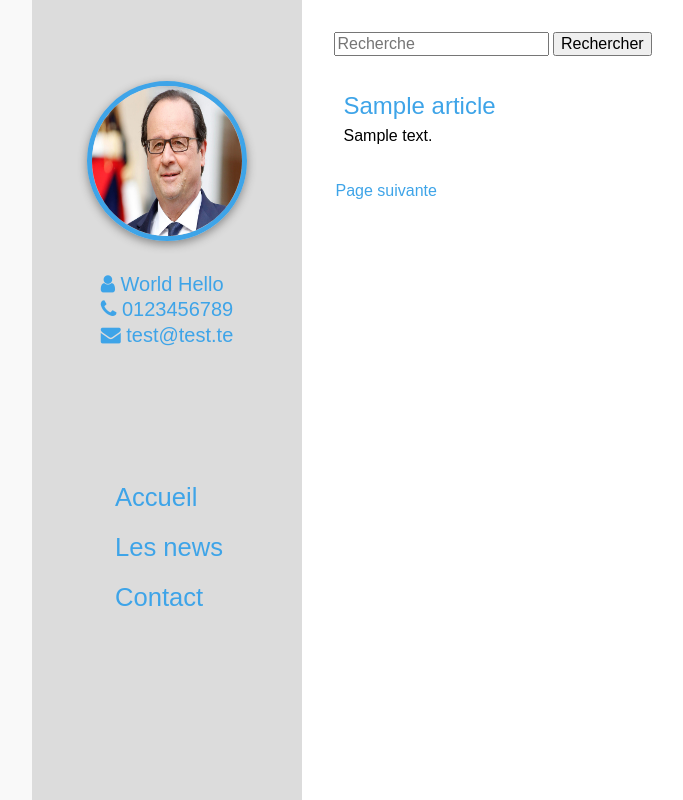
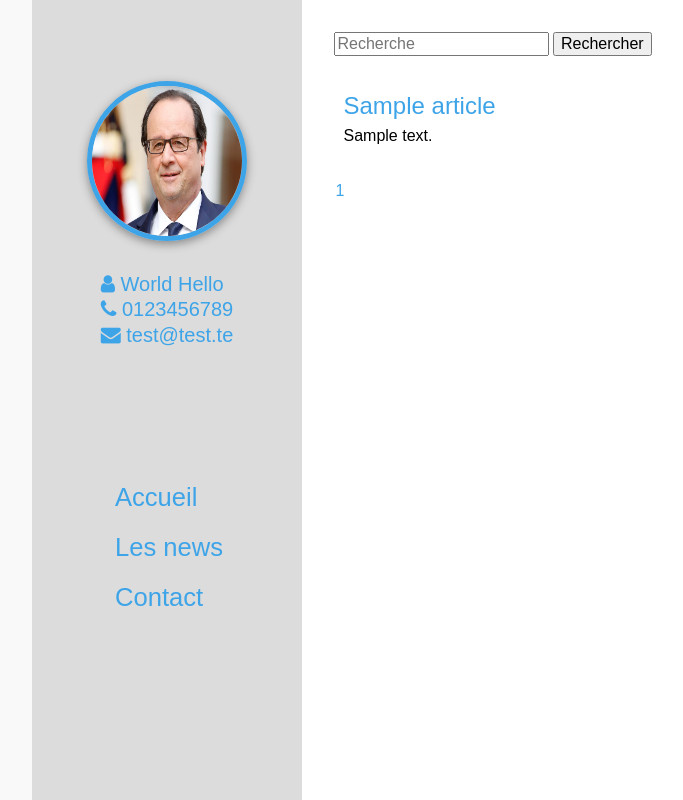
Before and after one commit to wf3equipe1/portfolio, a PHP site: page /actualites.php in a window 1280 px wide. Shown: the whole page, without its empty margins (158-841 px from the left). Run offline with PHP 8.4, Linux system fonts and the light colour scheme; data comes from the database, SQL or seed files in the repository; tables that the repository leaves empty hold one stand-in row (values such as "Sample post"); some libraries are stand-ins or nearby versions.

Commit message:
Fin de pagination

```diff
--- a/actualites.php
+++ b/actualites.php
@@ -12,6 +12,8 @@ $get = array_map('cleandata', $_GET);
 $errors = array();
 $validArticles = false;
 
+$tailleDePagination = 10;
+
 //Page 1 par défaut.
 if(!isset($get['page'])){
     $get['page'] = 1;
@@ -23,21 +25,27 @@ if(isset($get['page'])){
         if($get['page'] == 0){
             $get['page'] = 1;
         }
-        $offset = ($get['page'] * 10) - 10;
+        $offset = ($get['page'] * $tailleDePagination) - $tailleDePagination;
     } else {
         $offset = 0;
     }
 
     //Requête spécifique a la recherche
     if(isset($get['search'])){
-        $req = $pdo_database->prepare('SELECT * FROM articles WHERE content LIKE :recherche ORDER BY date DESC LIMIT 10 OFFSET :offset');
+        $nbarticles_req = $pdo_database->prepare('SELECT COUNT(*) FROM articles WHERE content LIKE :recherche');
+        $req = $pdo_database->prepare('SELECT * FROM articles WHERE content LIKE :recherche ORDER BY date DESC LIMIT :size OFFSET :offset');
         $req->bindValue(':recherche', '%'.$get['search'].'%', PDO::PARAM_STR);
+        $nbarticles_req->bindValue(':recherche', '%'.$get['search'].'%', PDO::PARAM_STR);
     } else {
         //Requête sans la recherche
-        $req = $pdo_database->prepare('SELECT * FROM articles ORDER BY date DESC LIMIT 10 OFFSET :offset');
+        $req = $pdo_database->prepare('SELECT * FROM articles ORDER BY date DESC LIMIT :size OFFSET :offset');
+        $nbarticles_req = $pdo_database->prepare('SELECT COUNT(*) FROM articles');
     }
+    $req->bindValue(':size', $tailleDePagination, PDO::PARAM_INT);
     $req->bindValue(':offset', $offset, PDO::PARAM_INT);
     if($req->execute()){
+        $nbarticles_req->execute();
+        $nbarticles = $nbarticles_req->fetchColumn();
         $articles = $req->fetchAll();
         if(count($articles)==0){
             $errors[] = 'Aucun résultat.';
@@ -94,6 +102,18 @@ if(isset($get['page'])){
                 </article>
                 <?php endforeach;?>
                 <?php //Création des liens page suivante et page précédente.
+                    //Affichage des pages
+                    echo '<p>';
+                    $nbpages = ceil($nbarticles/$tailleDePagination);
+                    for($i=1; $i <= $nbpages; $i++){
+                        if(isset($get['search'])){ //Lien avec paramètre de recherche
+                            echo '<a href="actualites.php?page='.$i.'&search='.$get['search'].'">'.$i.'</a>';
+                        } else { //Lien sans paramètre de recherche
+                            echo '<a href="actualites.php?page='.$i.'">'.$i.'</a>';
+                        }
+                    }
+                    echo '</p>';
+
                     if($offset>0){
                         $prev = $get['page'] - 1;
                         if(isset($get['search'])){ //Lien avec paramètre de recherche
@@ -102,13 +122,16 @@ if(isset($get['page'])){
                             echo '<p><a href="actualites.php?page='.$prev.'">Page précédente</a></p>';
                         }
                     }
-                    $next = $get['page'] + 1;
-                    if(isset($get['search'])){ //Lien avec paramètre de recherche
-                        echo '<p><a href="actualites.php?page='.$next.'&search='.$get['search'].'">Page suivante</a></p>';
-                    } else { //Lien sans paramètre de recherche
-                        echo '<p><a href="actualites.php?page='.$next.'">Page suivante</a></p>';
+
+                    //Affiche la page suivante uniquement si la page suivante contient des articles ayant un offset inferieur au nombre maximal
+                    if($offset + $tailleDePagination < $nbarticles){
+                        $next = $get['page'] + 1;
+                        if(isset($get['search'])){ //Lien avec paramètre de recherche
+                            echo '<p><a href="actualites.php?page='.$next.'&search='.$get['search'].'">Page suivante</a></p>';
+                        } else { //Lien sans paramètre de recherche
+                            echo '<p><a href="actualites.php?page='.$next.'">Page suivante</a></p>';
+                        }
                     }
-
                  ?>
             </div>
             <?php elseif(count($errors)>0): ?>
```
